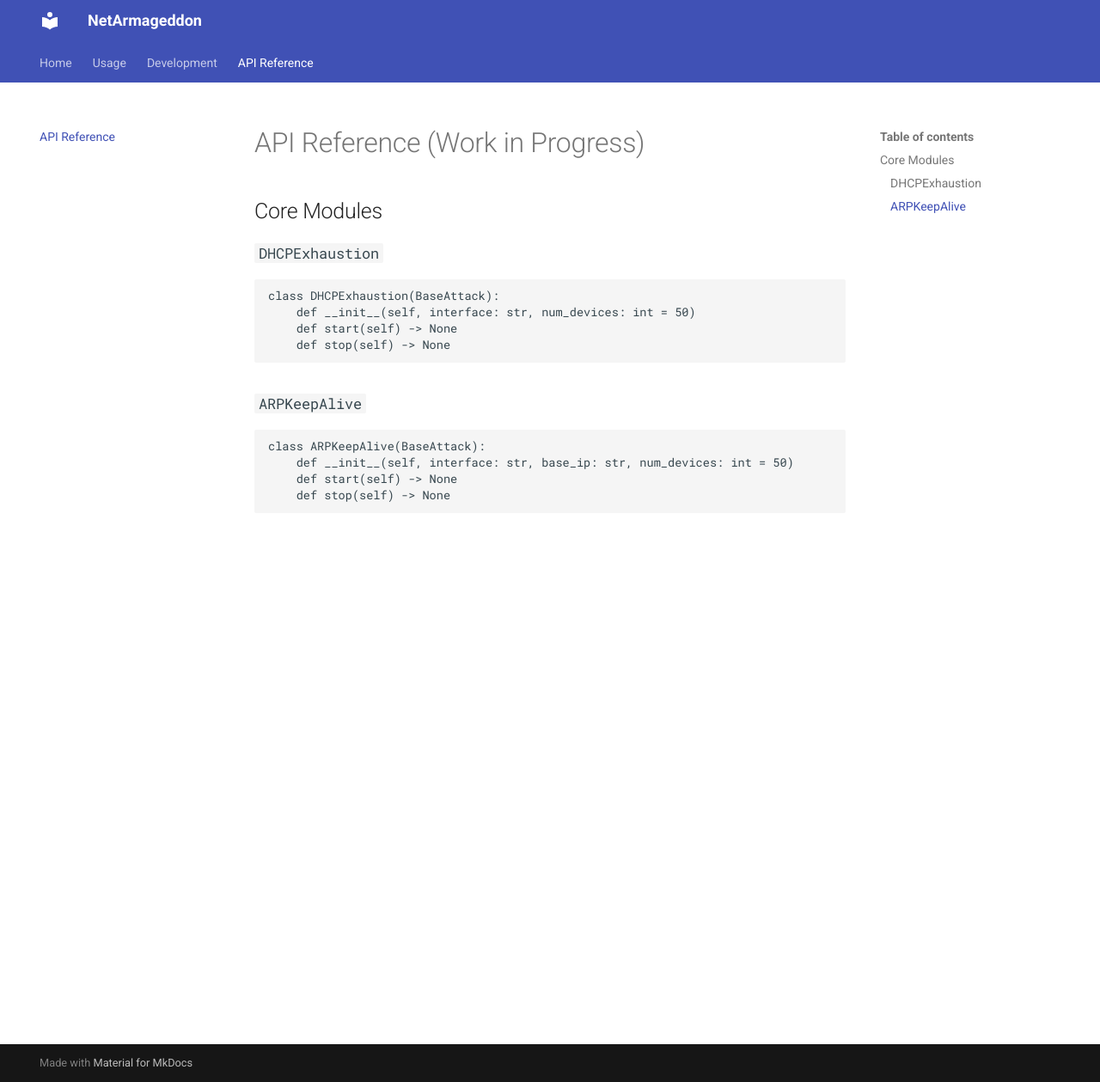
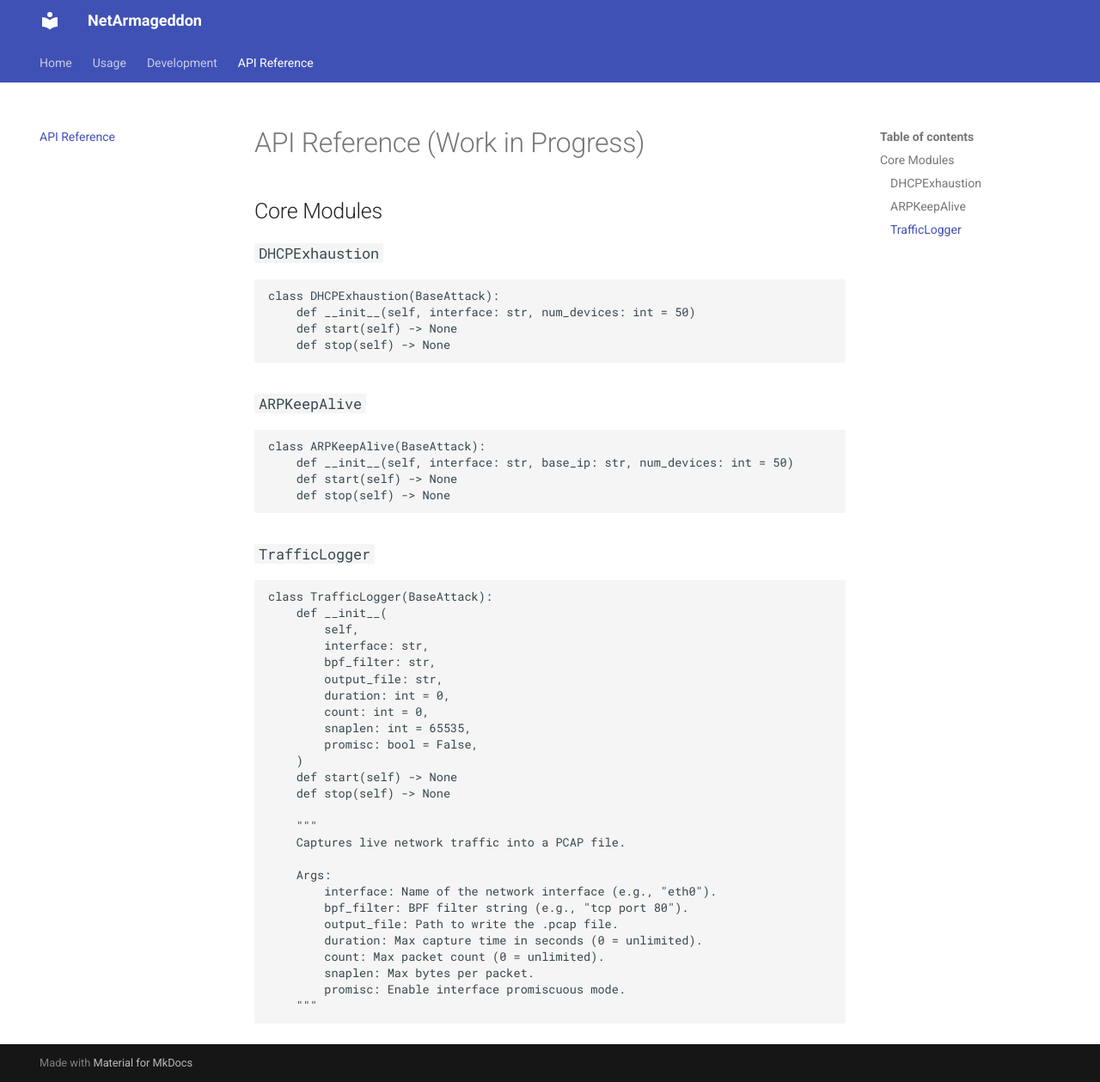
Before and after one commit to Git-Yousfi-Neji/NetArmageddon, an MkDocs documentation site: the page built from docs/api.md, in a window 1280 px wide and 1259 px high. Shown: the whole window at 86% size. Built offline with MkDocs 1.6.1 and Material for MkDocs 9.7.7, drawn with Linux system fonts in a browser that asks for light colours.

Commit message:
update(docs) Updte docs

````diff
--- a/docs/api.md
+++ b/docs/api.md
@@ -17,3 +17,33 @@ class ARPKeepAlive(BaseAttack):
     def start(self) -> None
     def stop(self) -> None
 ```
+
+### `TrafficLogger`
+```python
+class TrafficLogger(BaseAttack):
+    def __init__(
+        self,
+        interface: str,
+        bpf_filter: str,
+        output_file: str,
+        duration: int = 0,
+        count: int = 0,
+        snaplen: int = 65535,
+        promisc: bool = False,
+    )
+    def start(self) -> None
+    def stop(self) -> None
+
+    """
+    Captures live network traffic into a PCAP file.
+
+    Args:
+        interface: Name of the network interface (e.g., "eth0").
+        bpf_filter: BPF filter string (e.g., "tcp port 80").
+        output_file: Path to write the .pcap file.
+        duration: Max capture time in seconds (0 = unlimited).
+        count: Max packet count (0 = unlimited).
+        snaplen: Max bytes per packet.
+        promisc: Enable interface promiscuous mode.
+    """
+```
````
Also changed, not shown: README.md (+25 -12 lines), docs/architecture.md (+3 -0 lines), docs/testing.md (+4 -0 lines), docs/usage.md (+11 -1 lines).
